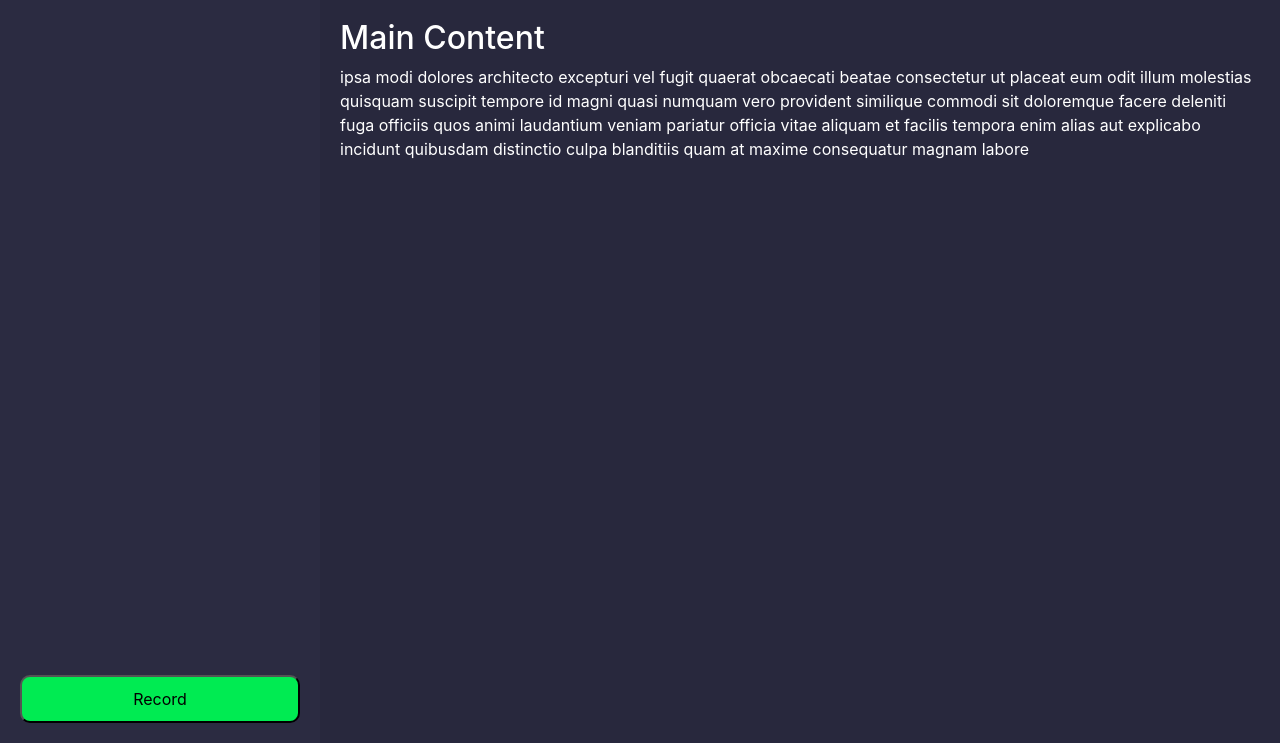
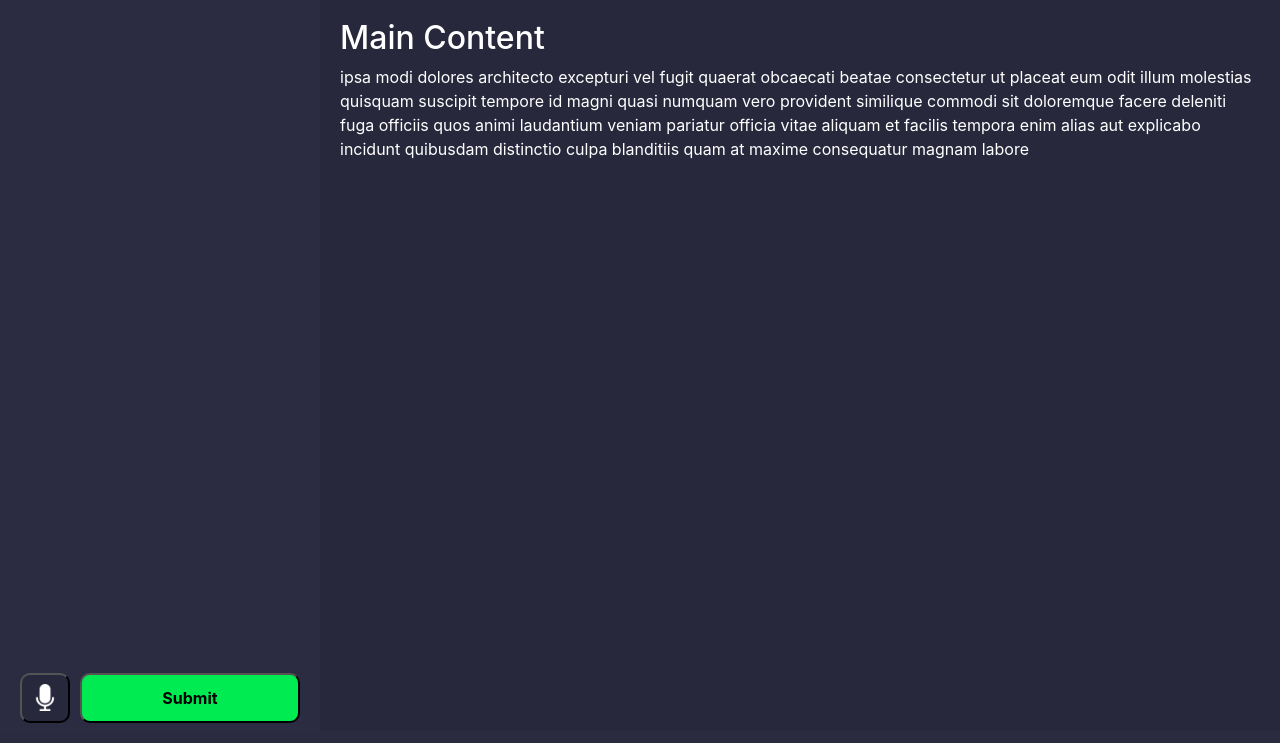
Before and after one commit to wulingfy/Makerthon, a Django app: page / in a window 1280 px wide. Shown: the part 69-812 px from the top of the page. Run offline with Django 5.2, Linux system fonts and the light colour scheme; some libraries are stand-ins or nearby versions.

Commit message:
feat: Record, submit button + UI example

```diff
--- a/turto/turtoapp/static/styles.css
+++ b/turto/turtoapp/static/styles.css
@@ -7,9 +7,11 @@
     height: calc(100vh - 56px);
 }
 
-* {
+html, body {
     margin: 0;
     padding: 0;
+    height: 100%;
+    overflow-x: hidden;
 }
 
 :root {
@@ -57,7 +59,22 @@ body {
     overflow-y: auto;
 }
 
+.button-group {
+    display: flex;
+    gap: 10px;  /* space between buttons */
+}
+
 .record {
+    background-color: var(--secondary-color);
+    color: white;
+    width: 100%;
+    padding: 10px;
+    border-radius: 10px;
+}
+
+.record:hover { background-color: #3f3f61; }
+
+.submit {
     background-color: var(--popoff-color);
     color: black;
     width: 100%;
@@ -65,6 +82,27 @@ body {
     border-radius: 10px;
 }
 
+.submit:hover { background-color: #6aed97; }
+
 .rec_section .spacer {
     flex-grow: 1;
 }
+
+.square-btn {
+    width: 50px;  /* Fixed width */
+    height: 50px; /* Fixed height to make it square */
+    padding: 0;
+    display: flex;
+    justify-content: center;
+    align-items: center;
+}
+
+.flex-grow-btn {
+    flex: 1;
+}
+
+.rec-img {
+    width: 60%;
+    height: 60%;
+    object-fit: contain;
+}
--- a/turto/turtoapp/templates/main.html
+++ b/turto/turtoapp/templates/main.html
@@ -1,4 +1,5 @@
 {% extends "navbar.html" %} {% block title %} Main {% endblock %}
+{% load static %}
 
 {% block content %}
 
@@ -6,7 +7,10 @@
         <div class="rec_section">
             <div class="spacer"></div>
 
-            <button class="record"> Record </button>
+            <div class="button-group">
+                <button class="record square-btn"> <img src="{% static 'assets/mic.png' %}" alt="Record" class="rec-img"/> </button>
+                <button class="submit flex-grow-btn"><b>Submit</b></button>
+            </div>
         </div>
         <div class="main-content">
             <h2>Main Content</h2>
--- a/turto/turtoapp/templates/navbar.html
+++ b/turto/turtoapp/templates/navbar.html
@@ -12,7 +12,7 @@
   </head>
   <body>
     <nav class="navbar navbar-expand-lg navbar-dark fill-dark">
-      <img src="{% static 'logo.png' %}" alt="Logo" width="50" height="50"/>
+      <img src="{% static 'assets\logo.png' %}" alt="Logo" width="50" height="50"/>
       <a class="navbar-brand" href="#"><h3>Turto</h3></a>
       <button class="navbar-toggler" type="button" data-toggle="collapse" data-target="#navbarNav" aria-controls="navbarNav" aria-expanded="false" aria-label="Toggle navigation"><span class="navbar-toggler-icon"></span></button>
       <div class="collapse navbar-collapse" id="navbarNav">
```
Also changed, not shown: turto/turtoapp/static/assets/logo.png (renamed from turto/turtoapp/static/logo.png), turto/turtoapp/static/assets/mic.png (added).
